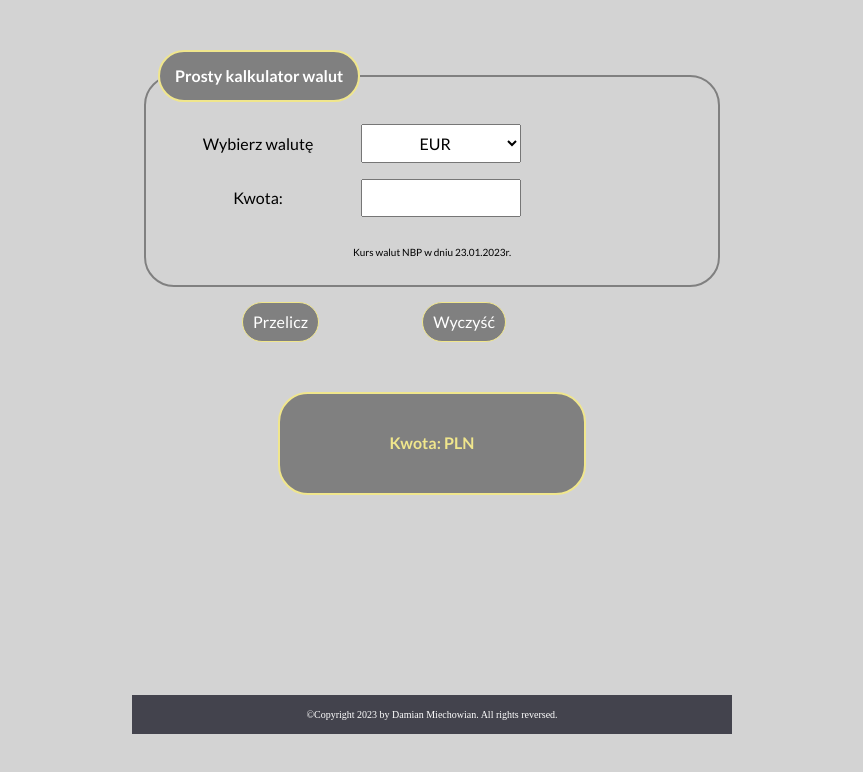
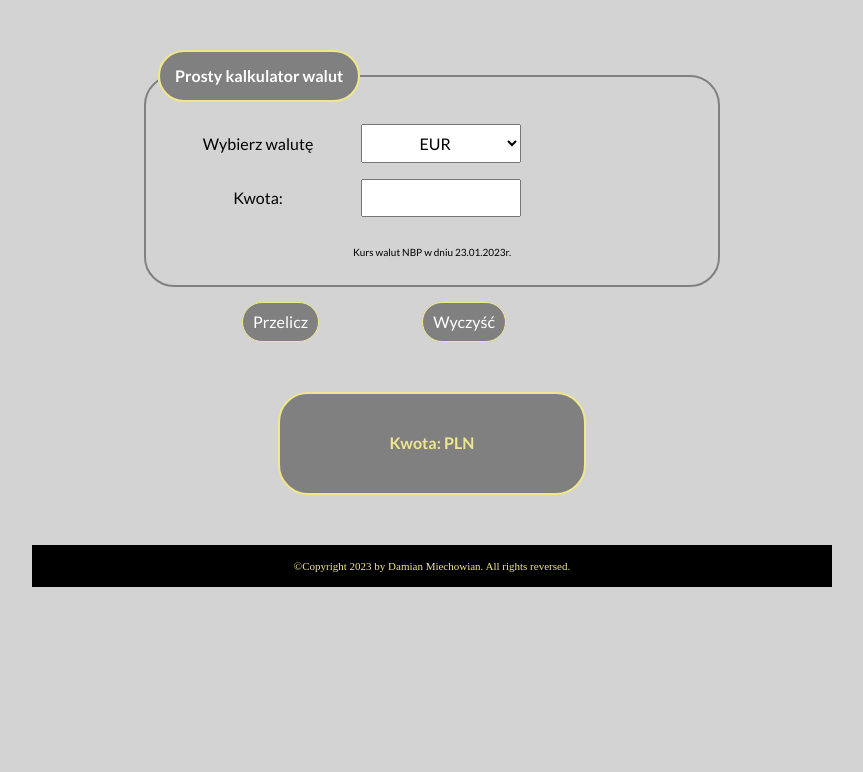
Before and after one commit to Damian-Miechowian/calc, a plain HTML site: page index.html in a window 1280 px wide. Shown: the whole page, without its empty margins (208-1071 px from the left). Drawn offline with nearby package versions, Linux system fonts and the light colour scheme.

Commit message:
second commit - changed  apperance website

```diff
--- a/css/footer.css
+++ b/css/footer.css
@@ -1,9 +1,9 @@
 .footer {
-    max-width: 600px;
-    margin: 200px auto;
-    background-color: #43434d;
-    color: #ffffff;
+    max-width: 800px;
+    margin: 50px auto;
+    background-color: black;
+    color: khaki;
     text-align: center;
     padding: 4px;
-    font-size: 10px;
+    font-size: 11px;
 }
```
